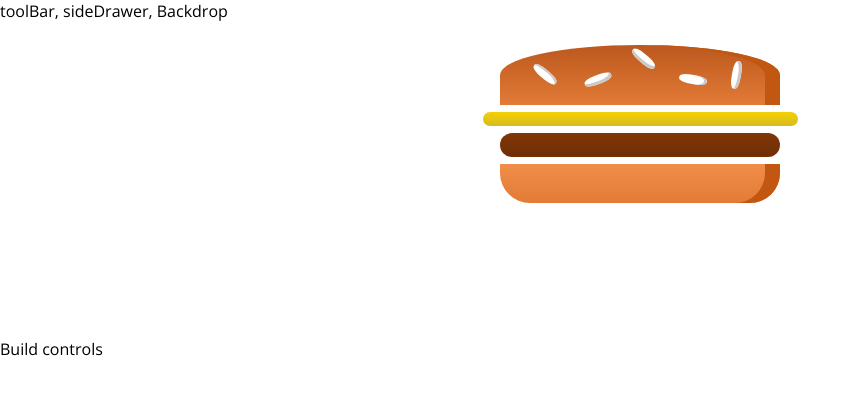
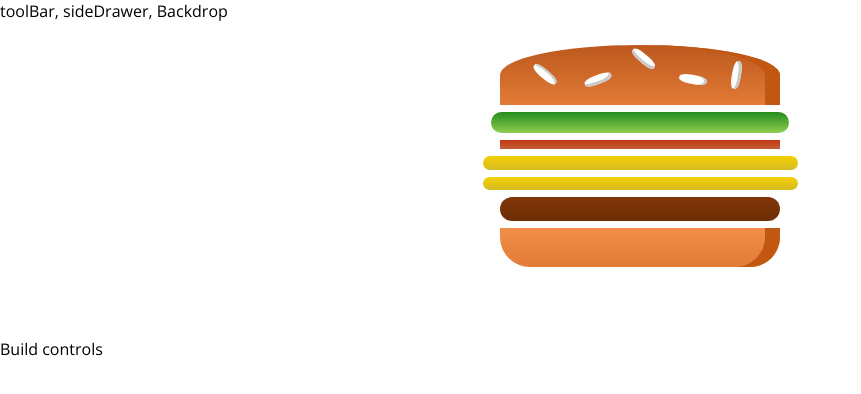
Before and after one commit to saeel123/buger-builder, a React (Create React App) app: page / in a window 1280 px wide. Shown: the top 394 px of the page, without its empty margins (0-861 px from the left). Built offline with nearby package versions, Linux system fonts and the light colour scheme.

Commit message:
added dynamic ingredients

```diff
--- a/src/components/Burger/Burger.js
+++ b/src/components/Burger/Burger.js
@@ -3,12 +3,22 @@
 import classes from './Burger.module.css';
 import BurgerIngredient from './BurgerIngredient/BurgerIngredient';
 
-const burger = () => {
+const burger = (props) => {
+
+    const transformedIngredients = Object.keys(props.ingredients).map(igKey => {
+        // console.log(igKey);
+        // console.log(...Array(props.ingredients[igKey]));
+        //creates undirened values array[u, u]
+        return [...Array(props.ingredients[igKey])].map((_, i) => {
+
+            return <BurgerIngredient key={igKey + i} type={igKey} />;
+        });
+    });
+
     return (
         <div className={classes.Burger}>
             <BurgerIngredient type="bread-top"/>
-            <BurgerIngredient type="cheese"/>
-            <BurgerIngredient type="meat"/>
+            {transformedIngredients}
             <BurgerIngredient type="bread-bottom"/>
         </div>
     );
--- a/src/containers/BurgerBuilder/BurgerBuilder.js
+++ b/src/containers/BurgerBuilder/BurgerBuilder.js
@@ -4,10 +4,25 @@
 import Burger from '../../components/Burger/Burger'
 
 class BurgerBuilder extends Component {
+    // constructor(props) {
+    //     super(props);
+    //     this.state = {...}
+    // }
+
+    state = {
+        ingredients: {
+            salad: 1,
+            bacon: 1,
+            cheese: 2,
+            meat: 1
+        }
+    }
+
+
     render () {
         return (
             <Aux>
-                <Burger/>
+                <Burger ingredients={this.state.ingredients}/>
                 <div>Build controls</div>
             </Aux>
         );
```
